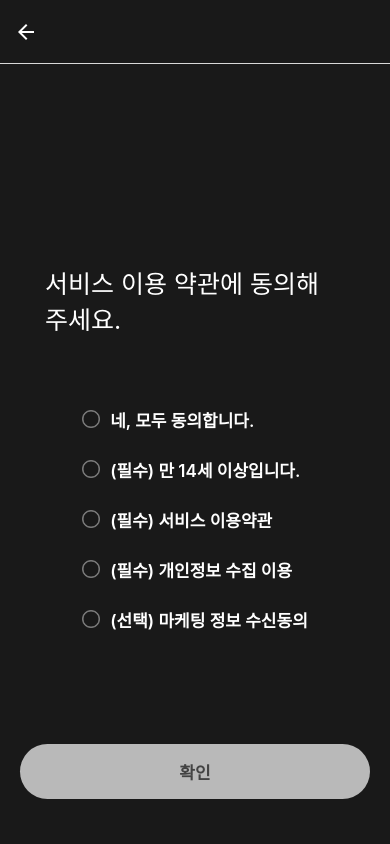
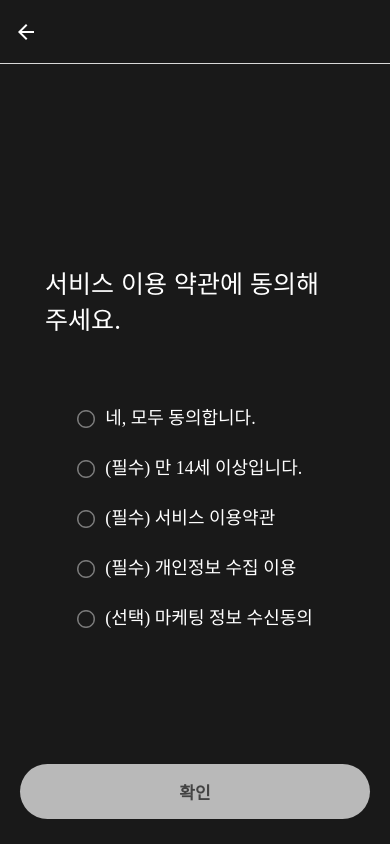
Before and after one commit to teamOpener/OpenOff-Client, a React Native app: screen /AgreeToTerm in a window 390 px wide. Built offline with nearby package versions, Linux system fonts and the light colour scheme; what react-native-calendars, react-native-permissions would draw is missing.

Commit message:
💅 design: button ui 개선

```diff
--- a/src/components/authorize/buttons/AuthorizeFlowButton/AuthorizeFlowButton.style.ts
+++ b/src/components/authorize/buttons/AuthorizeFlowButton/AuthorizeFlowButton.style.ts
@@ -3,7 +3,7 @@ import { Dimensions, StyleSheet } from 'react-native';
 const authorizeFlowButtonStyles = StyleSheet.create({
   absolutePosition: {
     position: 'absolute',
-    bottom: 45,
+    bottom: 25,
     left: Dimensions.get('window').width - 370,
   },
   container: {
--- a/src/components/authorize/buttons/CheckButton/CheckButton.tsx
+++ b/src/components/authorize/buttons/CheckButton/CheckButton.tsx
@@ -1,15 +1,22 @@
-import { Image, Text, View, TouchableOpacity } from 'react-native';
+import { Image, View, TouchableOpacity } from 'react-native';
+import Text from 'components/common/Text/Text';
 import checkButtonStyles from './CheckButton.style';
 
 interface Props {
   value: boolean;
   handlePress: () => void;
   label: string;
+  marginBottom?: number;
 }
 
-const CheckButton = ({ value, handlePress, label }: Props) => {
+const CheckButton = ({
+  value,
+  handlePress,
+  label,
+  marginBottom = 0,
+}: Props) => {
   return (
-    <View style={checkButtonStyles.container}>
+    <View style={{ ...checkButtonStyles.container, marginBottom }}>
       <TouchableOpacity
         style={checkButtonStyles.checkContainer}
         onPress={() => {
@@ -20,14 +27,14 @@ const CheckButton = ({ value, handlePress, label }: Props) => {
           style={checkButtonStyles.check}
           source={
             value
-              ? // eslint-disable-next-line global-require
-                require('../../../../assets/images/check.png')
-              : // eslint-disable-next-line global-require
-                require('../../../../assets/images/nonCheck.png')
+              ? require('../../../../assets/images/check.png')
+              : require('../../../../assets/images/nonCheck.png')
           }
         />
       </TouchableOpacity>
-      <Text style={checkButtonStyles.checkButtonLabel}>{label}</Text>
+      <Text variant="h4" color="white">
+        {label}
+      </Text>
     </View>
   );
 };
--- a/src/components/authorize/buttons/LoginButton/LoginButton.style.ts
+++ b/src/components/authorize/buttons/LoginButton/LoginButton.style.ts
@@ -5,6 +5,7 @@ const loginButtonStyles = StyleSheet.create({
   container: {
     backgroundColor: colors.darkGrey,
     borderRadius: 27.5,
+    marginTop: 40,
     width: 350,
     height: 55,
     justifyContent: 'center',
--- a/src/components/authorize/buttons/PhoneAuthButton/PhoneAuthButton.style.ts
+++ b/src/components/authorize/buttons/PhoneAuthButton/PhoneAuthButton.style.ts
@@ -8,8 +8,8 @@ const phoneAuthButtonStyles = StyleSheet.create({
   activeButton: {
     width: 80,
     height: 40,
-    marginTop: 30,
-    marginLeft: 10,
+    marginTop: 33,
+    marginLeft: 5,
     borderRadius: 27.5,
     justifyContent: 'center',
     alignItems: 'center',
```
